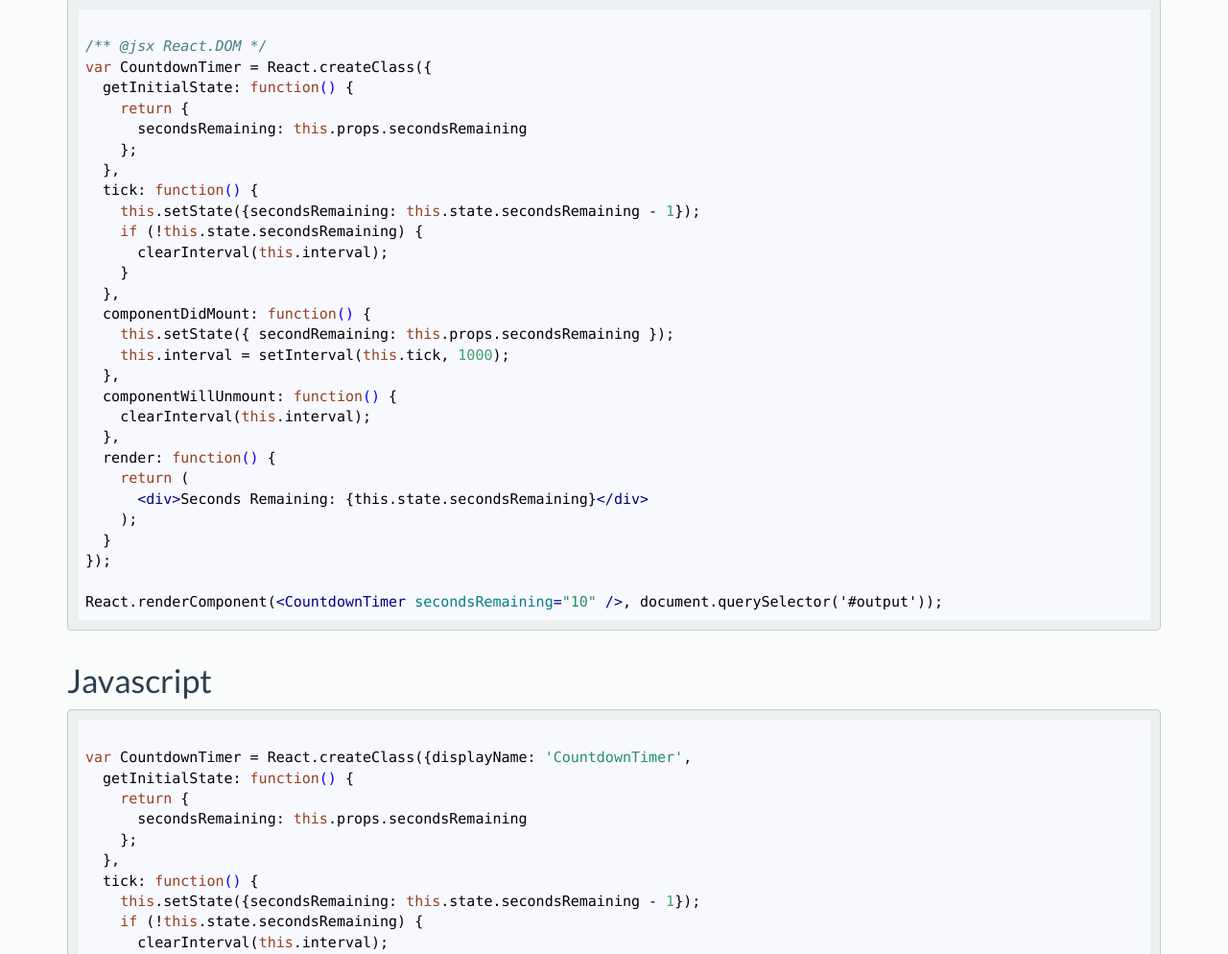
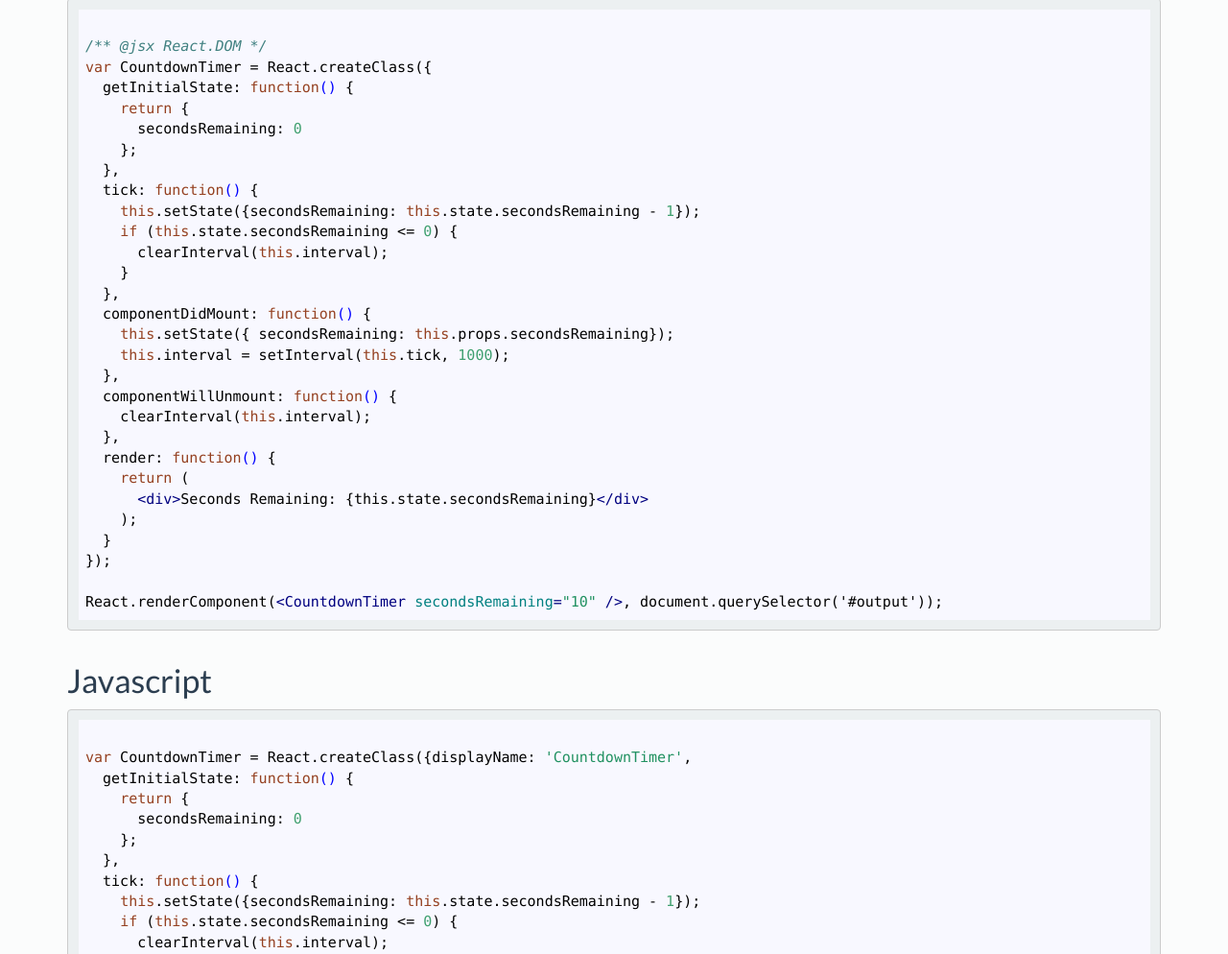
Before and after one commit to w33ble/understanding-react, a plain HTML site: page demos/countdown.html in a window 1280 px wide. Shown: the part 213-1207 px from the top of the page at 96% size. Drawn offline with Linux system fonts and the light colour scheme.

Commit message:
code fixes, better conventions

```diff
--- a/demos/countdown.html
+++ b/demos/countdown.html
@@ -45,17 +45,17 @@
 <span class="hljs-keyword">var</span> CountdownTimer = React.createClass({
   getInitialState: <span class="hljs-function"><span class="hljs-keyword">function</span><span class="hljs-params">()</span> {</span>
     <span class="hljs-keyword">return</span> {
-      secondsRemaining: <span class="hljs-keyword">this</span>.props.secondsRemaining
+      secondsRemaining: <span class="hljs-number">0</span>
     };
   },
   tick: <span class="hljs-function"><span class="hljs-keyword">function</span><span class="hljs-params">()</span> {</span>
     <span class="hljs-keyword">this</span>.setState({secondsRemaining: <span class="hljs-keyword">this</span>.state.secondsRemaining - <span class="hljs-number">1</span>});
-    <span class="hljs-keyword">if</span> (!<span class="hljs-keyword">this</span>.state.secondsRemaining) {
+    <span class="hljs-keyword">if</span> (<span class="hljs-keyword">this</span>.state.secondsRemaining &lt;= <span class="hljs-number">0</span>) {
       clearInterval(<span class="hljs-keyword">this</span>.interval);
     }
   },
   componentDidMount: <span class="hljs-function"><span class="hljs-keyword">function</span><span class="hljs-params">()</span> {</span>
-    <span class="hljs-keyword">this</span>.setState({ secondRemaining: <span class="hljs-keyword">this</span>.props.secondsRemaining });
+    <span class="hljs-keyword">this</span>.setState({ secondsRemaining: <span class="hljs-keyword">this</span>.props.secondsRemaining});
     <span class="hljs-keyword">this</span>.interval = setInterval(<span class="hljs-keyword">this</span>.tick, <span class="hljs-number">1000</span>);
   },
   componentWillUnmount: <span class="hljs-function"><span class="hljs-keyword">function</span><span class="hljs-params">()</span> {</span>
@@ -78,17 +78,17 @@
 <span class="hljs-keyword">var</span> CountdownTimer = React.createClass({displayName: <span class="hljs-string">'CountdownTimer'</span>,
   getInitialState: <span class="hljs-function"><span class="hljs-keyword">function</span><span class="hljs-params">()</span> {</span>
     <span class="hljs-keyword">return</span> {
-      secondsRemaining: <span class="hljs-keyword">this</span>.props.secondsRemaining
+      secondsRemaining: <span class="hljs-number">0</span>
     };
   },
   tick: <span class="hljs-function"><span class="hljs-keyword">function</span><span class="hljs-params">()</span> {</span>
     <span class="hljs-keyword">this</span>.setState({secondsRemaining: <span class="hljs-keyword">this</span>.state.secondsRemaining - <span class="hljs-number">1</span>});
-    <span class="hljs-keyword">if</span> (!<span class="hljs-keyword">this</span>.state.secondsRemaining) {
+    <span class="hljs-keyword">if</span> (<span class="hljs-keyword">this</span>.state.secondsRemaining &lt;= <span class="hljs-number">0</span>) {
       clearInterval(<span class="hljs-keyword">this</span>.interval);
     }
   },
   componentDidMount: <span class="hljs-function"><span class="hljs-keyword">function</span><span class="hljs-params">()</span> {</span>
-    <span class="hljs-keyword">this</span>.setState({ secondRemaining: <span class="hljs-keyword">this</span>.props.secondsRemaining });
+    <span class="hljs-keyword">this</span>.setState({ secondsRemaining: <span class="hljs-keyword">this</span>.props.secondsRemaining});
     <span class="hljs-keyword">this</span>.interval = setInterval(<span class="hljs-keyword">this</span>.tick, <span class="hljs-number">1000</span>);
   },
   componentWillUnmount: <span class="hljs-function"><span class="hljs-keyword">function</span><span class="hljs-params">()</span> {</span>
@@ -113,17 +113,17 @@
   var CountdownTimer = React.createClass({displayName: 'CountdownTimer',
     getInitialState: function() {
       return {
-        secondsRemaining: this.props.secondsRemaining
+        secondsRemaining: 0
       };
     },
     tick: function() {
       this.setState({secondsRemaining: this.state.secondsRemaining - 1});
-      if (!this.state.secondsRemaining) {
+      if (this.state.secondsRemaining <= 0) {
         clearInterval(this.interval);
       }
     },
     componentDidMount: function() {
-      this.setState({ secondRemaining: this.props.secondsRemaining });
+      this.setState({ secondsRemaining: this.props.secondsRemaining});
       this.interval = setInterval(this.tick, 1000);
     },
     componentWillUnmount: function() {
```
